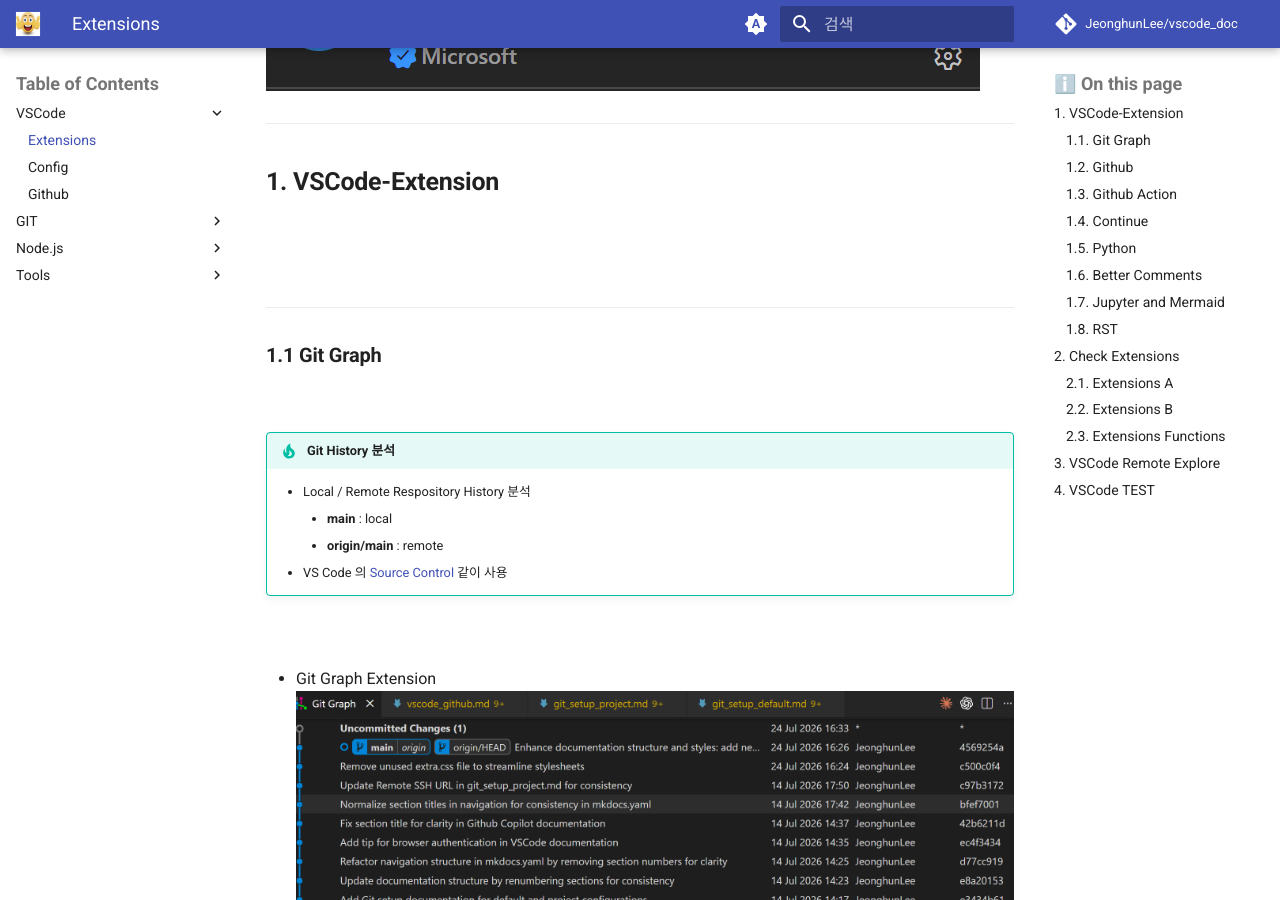
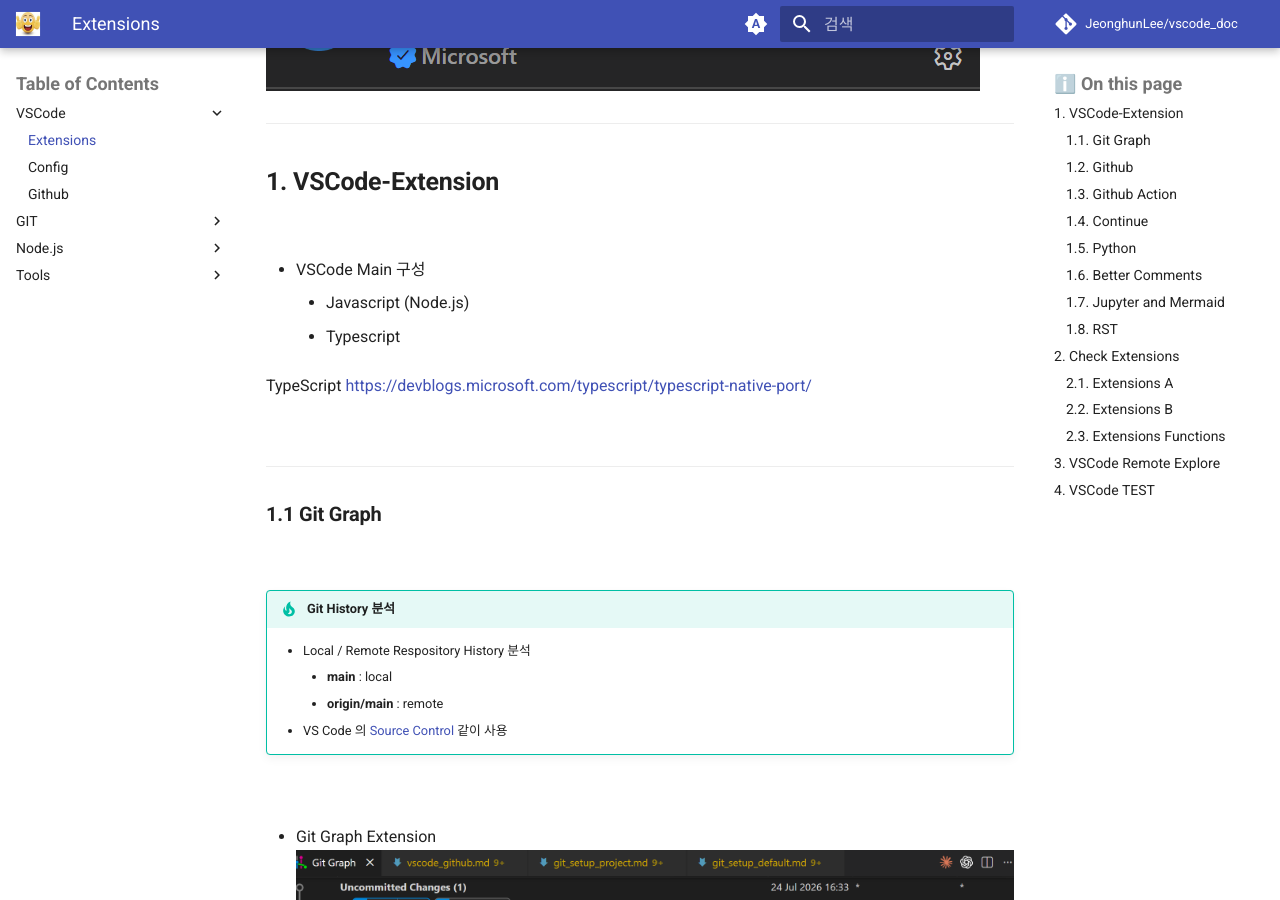
Before and after one commit to JeonghunLee/vscode_doc, an MkDocs documentation site: the page built from docs/index.md, in a window 1280 px wide and 900 px high, scrolled down 5772 px. Built offline with MkDocs 1.6.1 and Material for MkDocs 9.7.7, drawn with Linux system fonts in a browser that asks for light colours; comment, search, counter and statistics services are not loaded.

```diff
--- a/docs/index.md
+++ b/docs/index.md
@@ -13,6 +13,13 @@
 
 <br/>
 
+
+* VSCode Main 구성
+    - Javascript (Node.js)
+    - Typescript
+
+TypeScript
+    https://devblogs.microsoft.com/typescript/typescript-native-port/
 
 
 
```
Also changed, not shown: README.md (+4 -6 lines), 2 other files.
